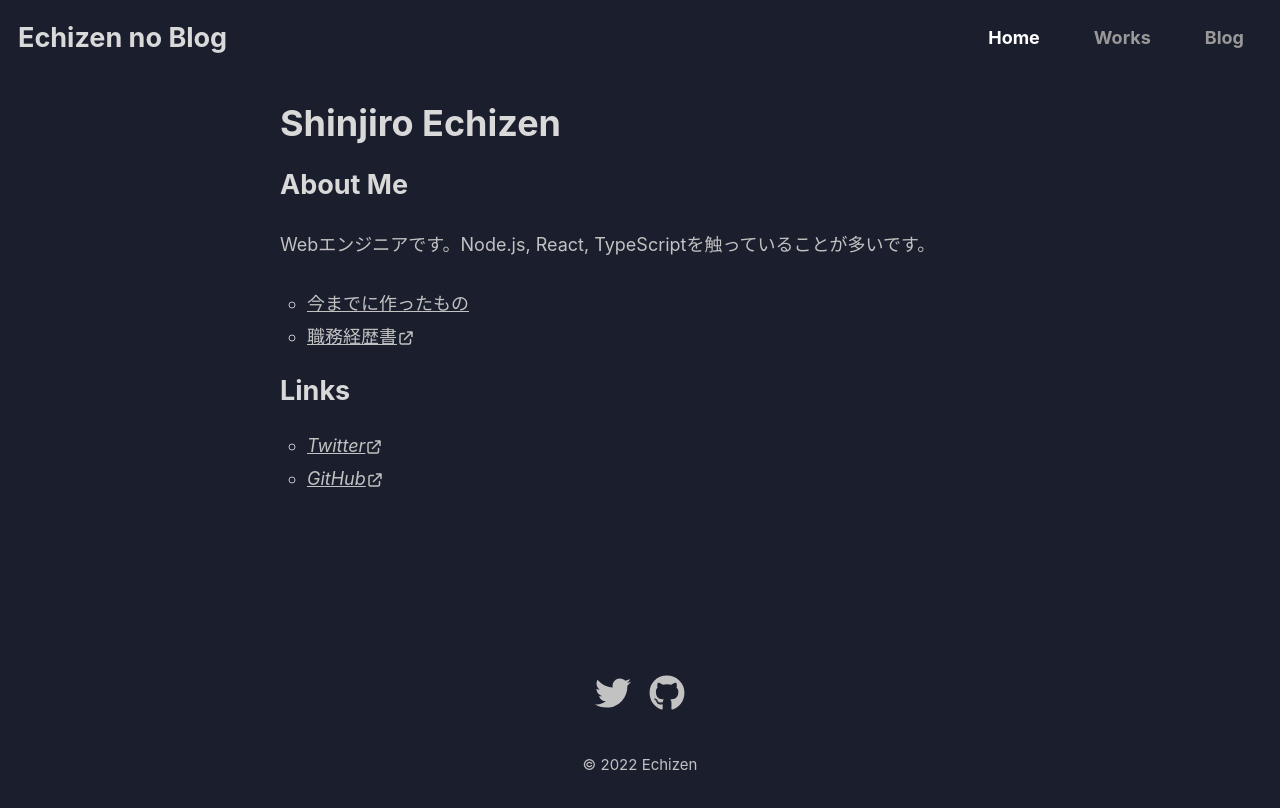
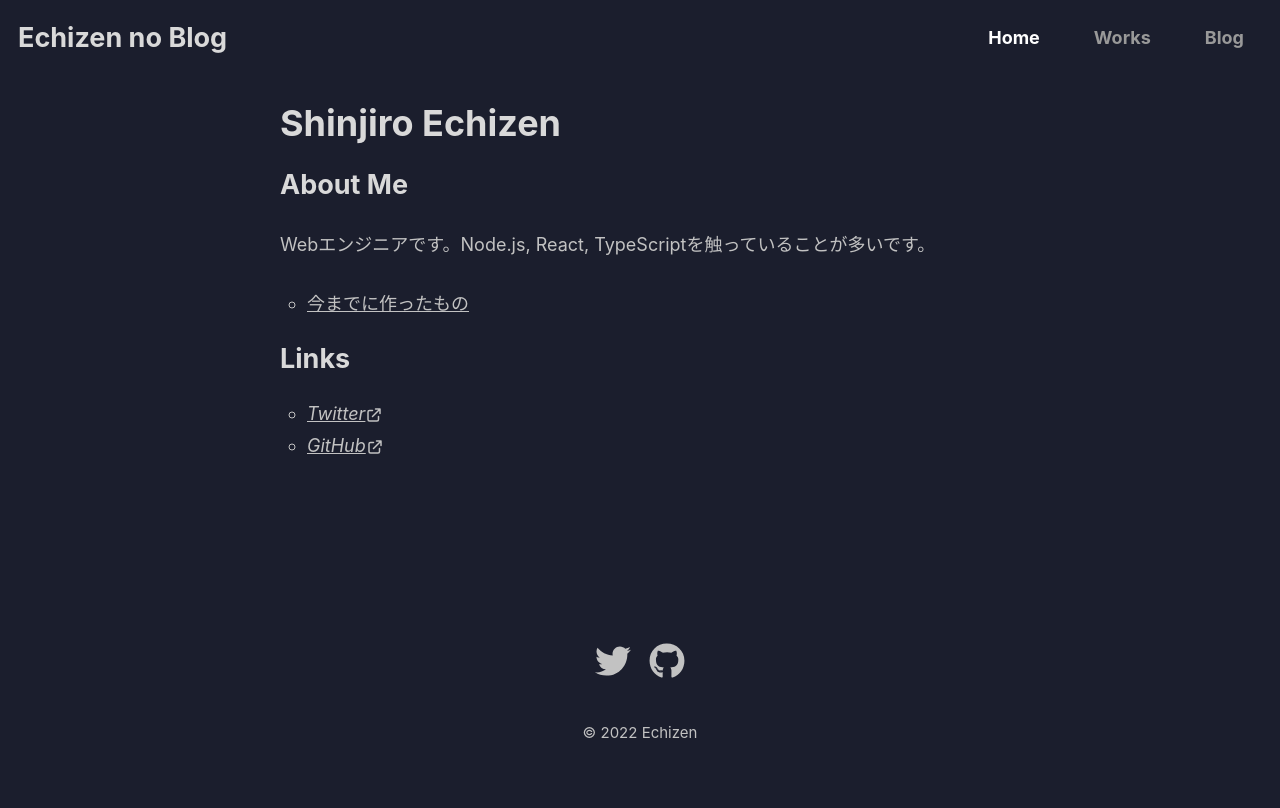
Before and after one commit to cizneeh/blog, a Next.js app: page / in a window 1280 px wide. Built offline with nearby package versions, Linux system fonts and the light colour scheme.

Commit message:
delete resume link

```diff
--- a/components/page/Home.tsx
+++ b/components/page/Home.tsx
@@ -18,12 +18,6 @@ function Home() {
           <ul className={styles.list}>
             <li>
               <Link href="/works">今までに作ったもの</Link>
-            </li>
-            <li>
-              <a href="https://cizneeh.github.io/resume/" target="_blank" rel="noreferrer">
-                職務経歴書
-              </a>
-              <ExternalLinkIcon />
             </li>
           </ul>
         </section>
```
